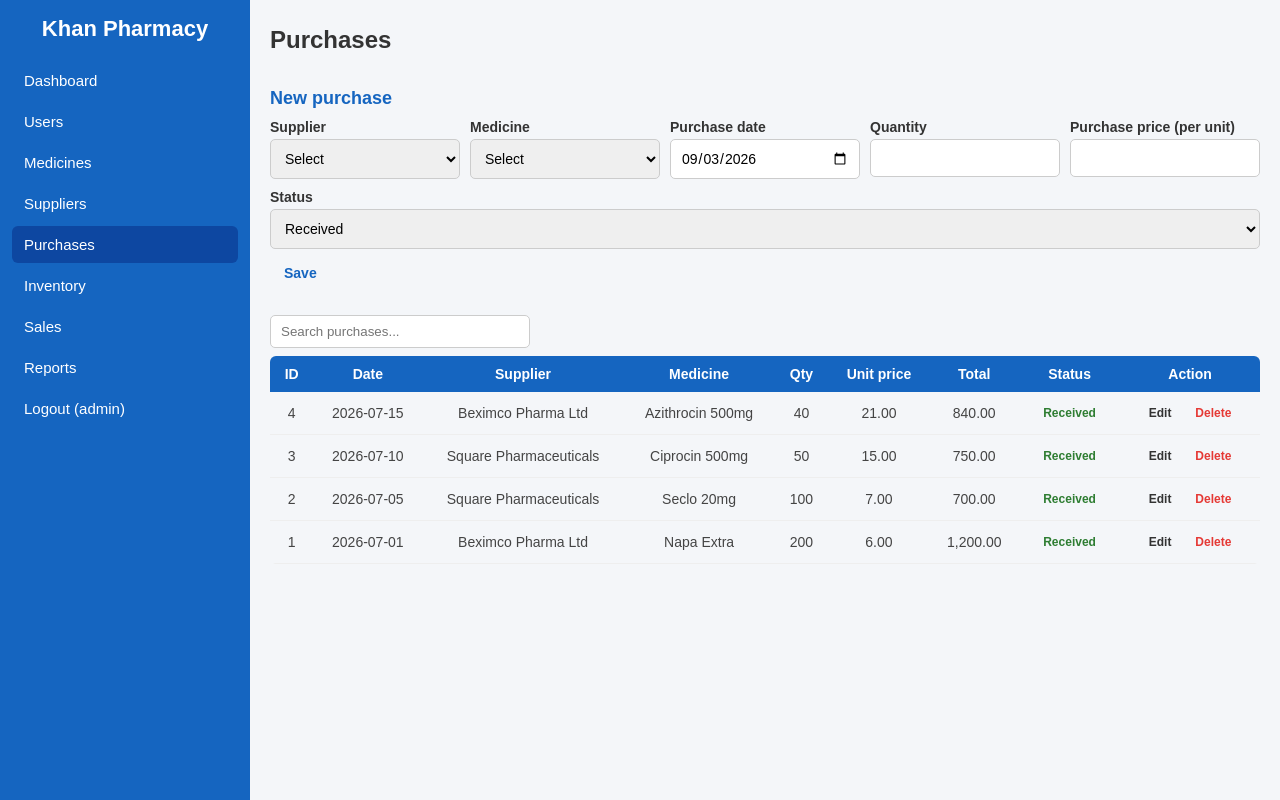
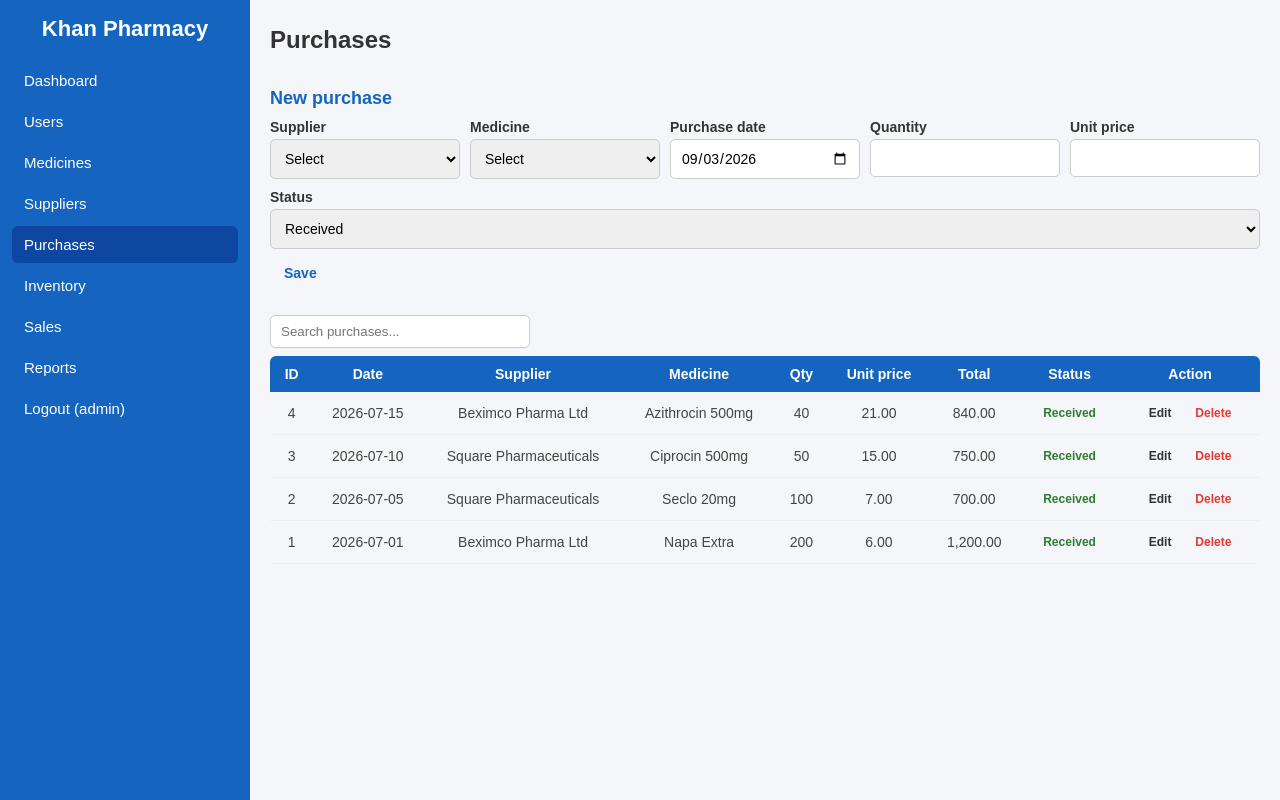
Before and after one commit to abdullahazimid/Pharmachy-Managemnet-System, a PHP site: page /purchases.php in a window 1280 px wide. Run offline with PHP 8.4, Linux system fonts and the light colour scheme; a user stored in the database is signed in; data comes from the database, SQL or seed files in the repository.

Commit message:
next updated add

```diff
--- a/medicines.php
+++ b/medicines.php
@@ -264,6 +264,7 @@ $edit_category = medicine_category_label($edit["category"] ?? "Medicine");
             <th>Category</th>
             <th>Batch</th>
             <th>Sale price</th>
+            <th>Purchase price</th>
             <th>Stock</th>
             <th>Status</th>
             <th>Expire</th>
@@ -282,6 +283,7 @@ $edit_category = medicine_category_label($edit["category"] ?? "Medicine");
             </td>
             <td><?php echo h($row["batch_number"]); ?></td>
             <td><?php echo number_format((float) $row["sale_price"], 2); ?></td>
+            <td><?php echo number_format((float) $row["purchase_price"], 2); ?></td>
             <td><?php echo (int) $row["current_stock"]; ?></td>
             <td><?php echo h($row["stock_status"] ?? "Normal"); ?></td>
             <td><?php echo h($row["expire_date"]); ?></td>
--- a/purchases.php
+++ b/purchases.php
@@ -109,12 +109,12 @@ if ($_SERVER["REQUEST_METHOD"] === "POST") {
                     $up->bind_param("isii", $next, $status, $user_id, $medicine_id);
                     $up->execute();
                     $up->close();
-                }
 
                     $mp = $conn->prepare("UPDATE medicines SET purchase_price = ? WHERE medicine_id = ?");
                     $mp->bind_param("di", $purchase_price, $medicine_id);
                     $mp->execute();
                     $mp->close();
+                }
             } else {
                 $old = $conn->prepare("SELECT * FROM purchases WHERE purchase_id = ?");
                 $old->bind_param("i", $id);
@@ -167,12 +167,12 @@ if ($_SERVER["REQUEST_METHOD"] === "POST") {
                             $up->bind_param("isii", $next, $status, $user_id, $medicine_id);
                             $up->execute();
                             $up->close();
-                        }
 
                             $mp = $conn->prepare("UPDATE medicines SET purchase_price = ? WHERE medicine_id = ?");
                             $mp->bind_param("di", $purchase_price, $medicine_id);
                             $mp->execute();
                             $mp->close();
+                        }
                     }
                 }
             }
@@ -249,7 +249,7 @@ require_once "includes/header.php";
                 <input type="number" name="quantity" required min="1" value="<?php echo h($edit["quantity"] ?? ""); ?>">
             </div>
             <div class="form-group">
-                <label>Purchase price (per unit)</label>
+                <label>Unit price</label>
                 <input type="number" step="0.01" name="purchase_price" required value="<?php echo h($edit["purchase_price"] ?? ""); ?>">
             </div>
             <div class="form-group">
```
Lines whose indentation alone changed are shown as unchanged.
